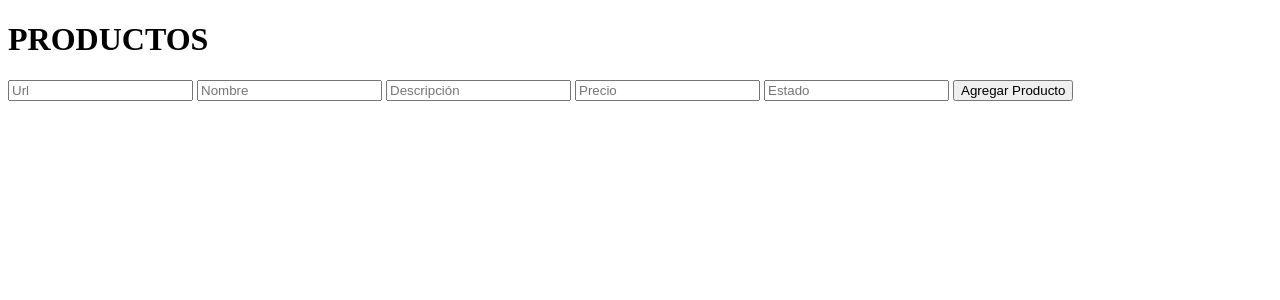
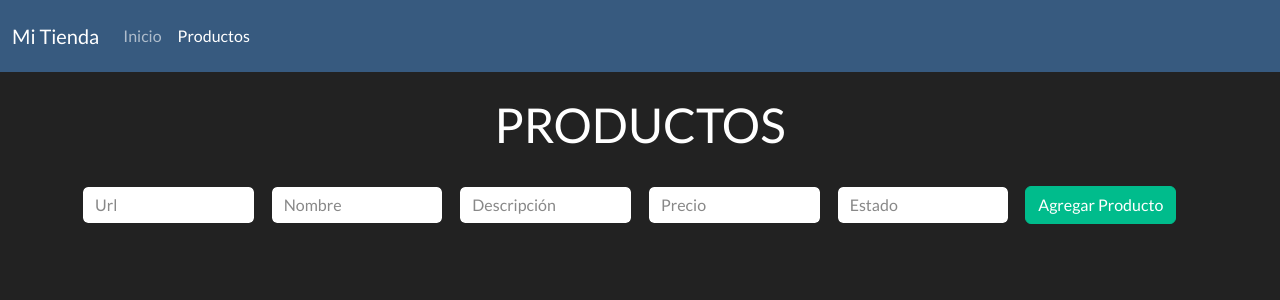
Before and after one commit to GitHubJeyson/RepositGit, a Node server app: page /productos in a window 1280 px wide. Shown: the top 300 px of the page. Run offline with Node 20, Linux system fonts and the light colour scheme; data that the repository does not hold is empty; some libraries are stand-ins or nearby versions.

Commit message:
Agregando estilos a la vista productos

```diff
--- a/views/productos.ejs
+++ b/views/productos.ejs
@@ -2,40 +2,74 @@
 <html lang="es">
 <head>
   <meta charset="UTF-8">
+  <meta name="viewport" content="width=device-width, initial-scale=1.0">
   <title>Productos</title>
+  <!-- Bootstrap Darkly Theme -->
+  <link rel="stylesheet" href="https://cdnjs.cloudflare.com/ajax/libs/bootswatch/5.1.3/darkly/bootstrap.min.css">
+  <script defer src="https://cdn.jsdelivr.net/npm/bootstrap@5.1.3/dist/js/bootstrap.bundle.min.js"></script>
 </head>
 <body>
-  <h1>PRODUCTOS</h1>
+  <nav class="navbar navbar-expand-lg navbar-dark bg-primary">
+    <div class="container-fluid">
+      <a class="navbar-brand" href="#">Mi Tienda</a>
+      <button class="navbar-toggler" type="button" data-bs-toggle="collapse" data-bs-target="#navbarNavAltMarkup" aria-controls="navbarNavAltMarkup" aria-expanded="false" aria-label="Toggle navigation">
+        <span class="navbar-toggler-icon"></span>
+      </button>
+      <div class="collapse navbar-collapse" id="navbarNavAltMarkup">
+        <div class="navbar-nav">
+          <a class="nav-link" href="/index">Inicio</a>
+          <a class="nav-link active" aria-current="page" href="/productos">Productos</a>
+        </div>
+      </div>
+    </div>
+  </nav>
 
-  <form action="/productos" method="POST">
-    <input type="text" name="imagen" placeholder="Url" required>
-    <input type="text" name="nombre" placeholder="Nombre" required>
-    <input type="text" name="descripcion" placeholder="Descripción">
-    <input type="number" step="0.01" name="precio" placeholder="Precio" required>
-    <input type="text" name="estado" placeholder="Estado" required>
-    <button type="submit">Agregar Producto</button>
-  </form>
+  <main class="container mt-4">
+    <h1 class="text-center">PRODUCTOS</h1>
 
-  <ul>
-    <% productos.forEach(producto => { %>
-        <li>
+    <form action="/productos" method="POST" class="row g-3 my-3">
+      <div class="col-md-2">
+        <input type="text" class="form-control" name="imagen" placeholder="Url" required>
+      </div>
+      <div class="col-md-2">
+        <input type="text" class="form-control" name="nombre" placeholder="Nombre" required>
+      </div>
+      <div class="col-md-2">
+        <input type="text" class="form-control" name="descripcion" placeholder="Descripción">
+      </div>
+      <div class="col-md-2">
+        <input type="number" class="form-control" step="0.01" name="precio" placeholder="Precio" required>
+      </div>
+      <div class="col-md-2">
+        <input type="text" class="form-control" name="estado" placeholder="Estado" required>
+      </div>
+      <div class="col-md-2">
+        <button type="submit" class="btn btn-success">Agregar Producto</button>
+      </div>
+    </form>
 
-          <form action="/productos/<%= producto.id %>?_method=PUT" method="POST">
-            <img src="<%= producto.imagen %>" style="max-width: 100px; max-height: 100px;">
-
-
-            <input type="text" name="imagen" value="<%= producto.imagen %>">
-            <input type="text" name="nombre" value="<%= producto.nombre %>">
-            <input type="text" name="descripcion" value="<%= producto.descripcion %>">
-            <input type="number" step="0.01" name="precio" value="<%= producto.precio %>">
-            <input type="text" name="estado" value="<%= producto.estado %>">
-            <button type="submit">Actualizar</button>
-          </form>
-          <form action="/productos/<%= producto.id %>?_method=DELETE" method="POST">
-            <button type="submit">Eliminar</button>
-          </form>
-        </li>
+    <div class="row">
+      <% productos.forEach(producto => { %>
+        <div class="col-md-4 mb-3">
+          <div class="card bg-secondary text-white">
+            <img src="<%= producto.imagen %>" class="card-img-top" alt="<%= producto.nombre %>" style="max-height: 200px; object-fit: contain;">
+            <div class="card-body">
+              <form action="/productos/<%= producto.id %>?_method=PUT" method="POST">
+                <input type="text" class="form-control mb-1" name="imagen" value="<%= producto.imagen %>">
+                <input type="text" class="form-control mb-1" name="nombre" value="<%= producto.nombre %>">
+                <input type="text" class="form-control mb-1" name="descripcion" value="<%= producto.descripcion %>">
+                <input type="number" class="form-control mb-1" step="0.01" name="precio" value="<%= producto.precio %>">
+                <input type="text" class="form-control mb-1" name="estado" value="<%= producto.estado %>">
+                <button type="submit" class="btn btn-primary">Actualizar</button>
+              </form>
+              <form action="/productos/<%= producto.id %>?_method=DELETE" method="POST">
+                <button type="submit" class="btn btn-danger mt-2">Eliminar</button>
+              </form>
+            </div>
+          </div>
+        </div>
       <% }); %>
-  </ul>
+    </div>
+  </main>
 </body>
 </html>
```
